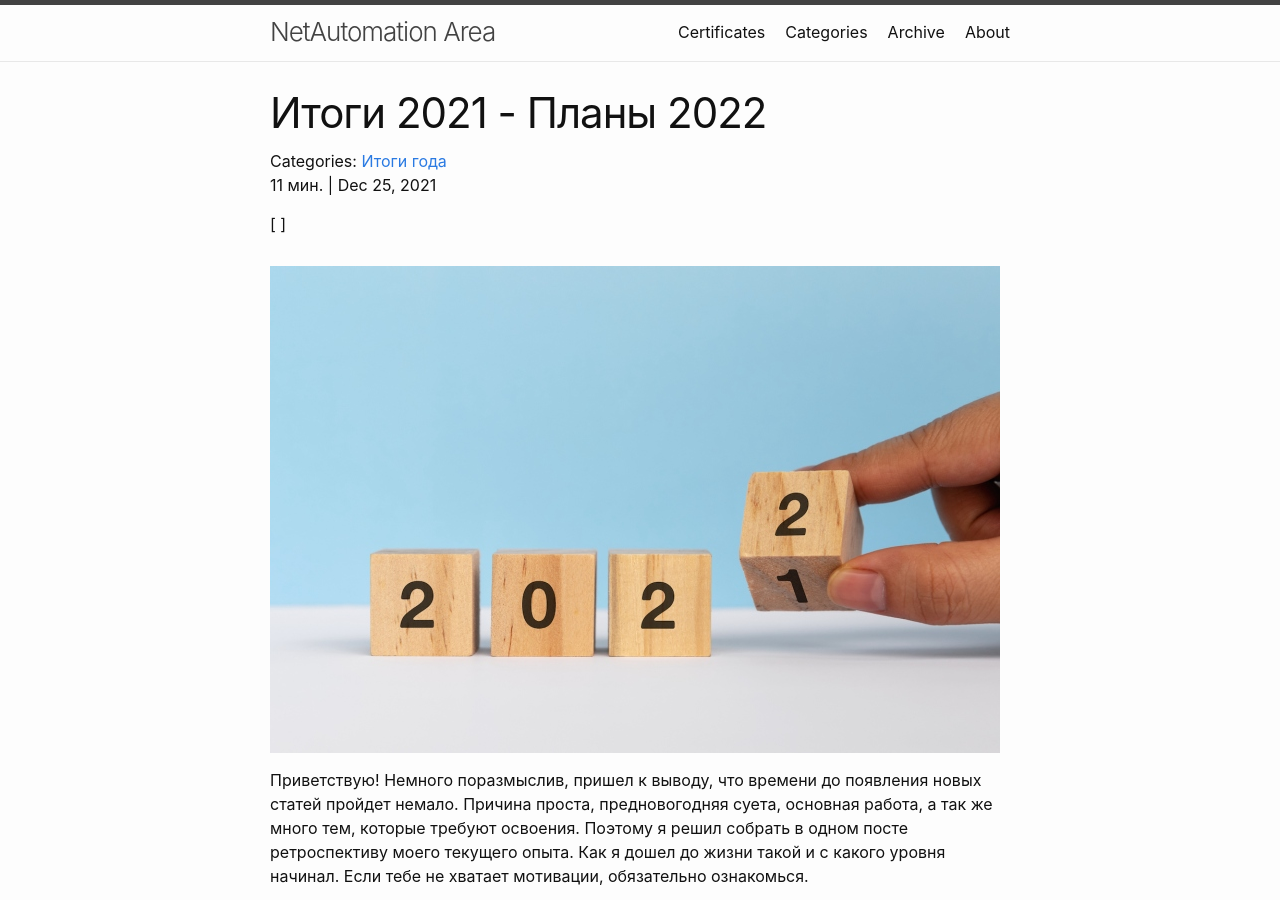
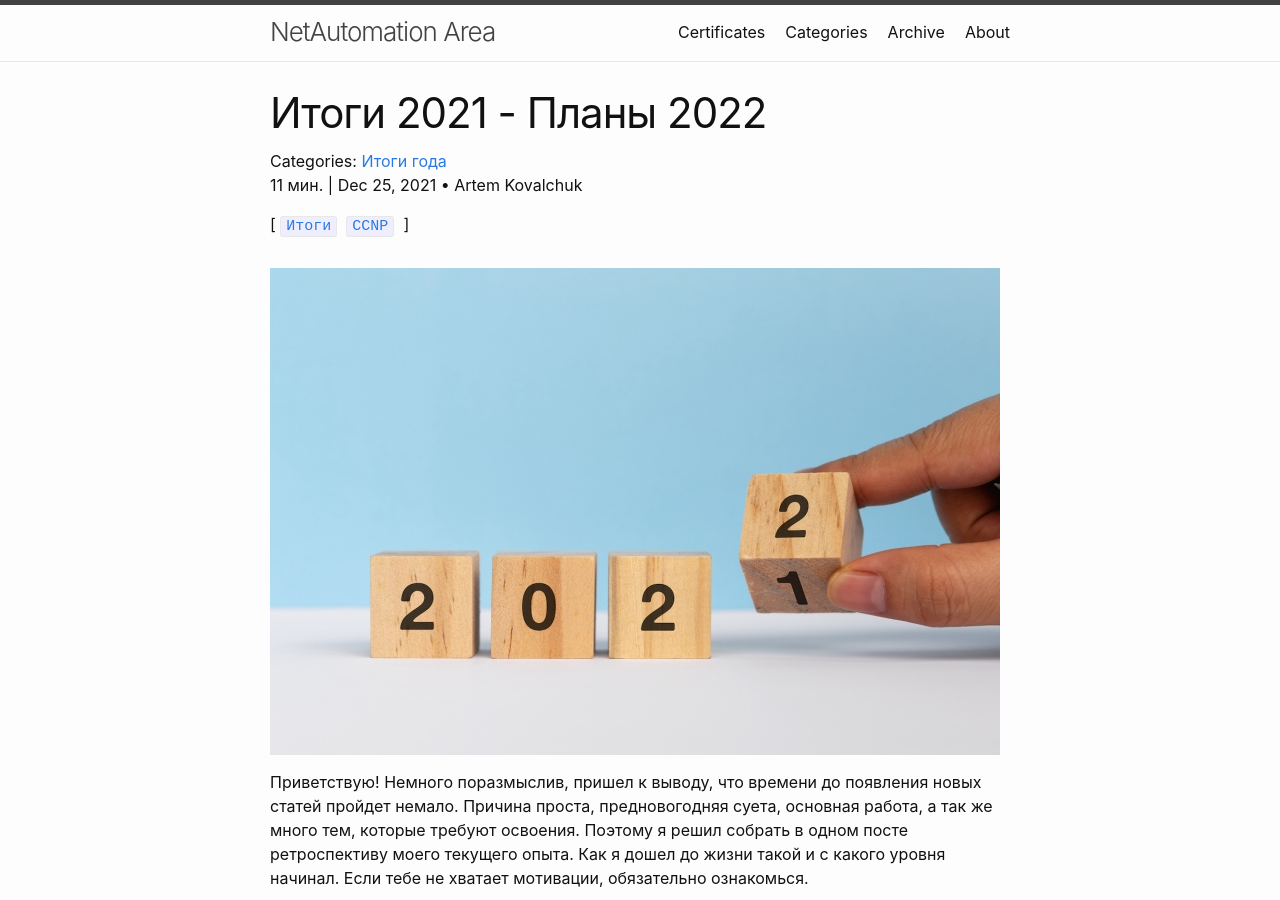
Before and after one commit to woohung/woohung.github.io, a Jekyll site: the page built from _posts/2021-12-25-Итоги.md, in a window 1280 px wide and 900 px high. Built offline with Jekyll 4.4.1, drawn with Linux system fonts in a browser that asks for light colours.

Commit message:
add tags in posts

```diff
--- a/_posts/2021-12-25-Итоги.md
+++ b/_posts/2021-12-25-Итоги.md
@@ -3,8 +3,9 @@ layout: post
 title: "Итоги 2021 - Планы 2022"
 date: '2021/12/25|00:00'
 categories: [Итоги года]
+tags: [Итоги, CCNP]
 published: true
-tags:
+author: Artem Kovalchuk
 ---
 
 <img src="https://woohung.github.io/assets/images/2022.jpg">
```
Also changed, not shown: _posts/2021-11-23-CCNA-Работа-Блог.md (+2 -0 lines), _posts/2021-11-30-CCNA-200-301.md (+1 -1 lines).
